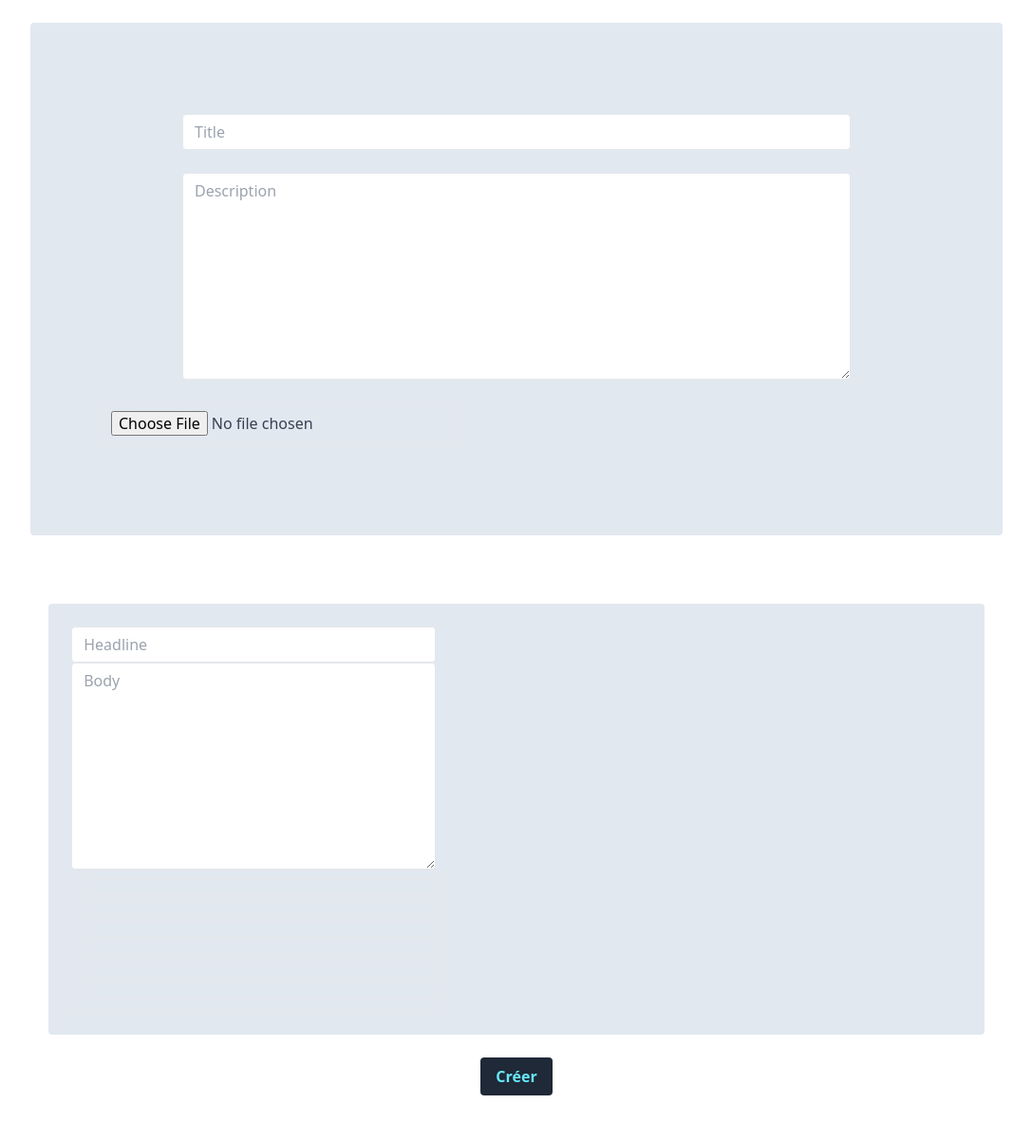
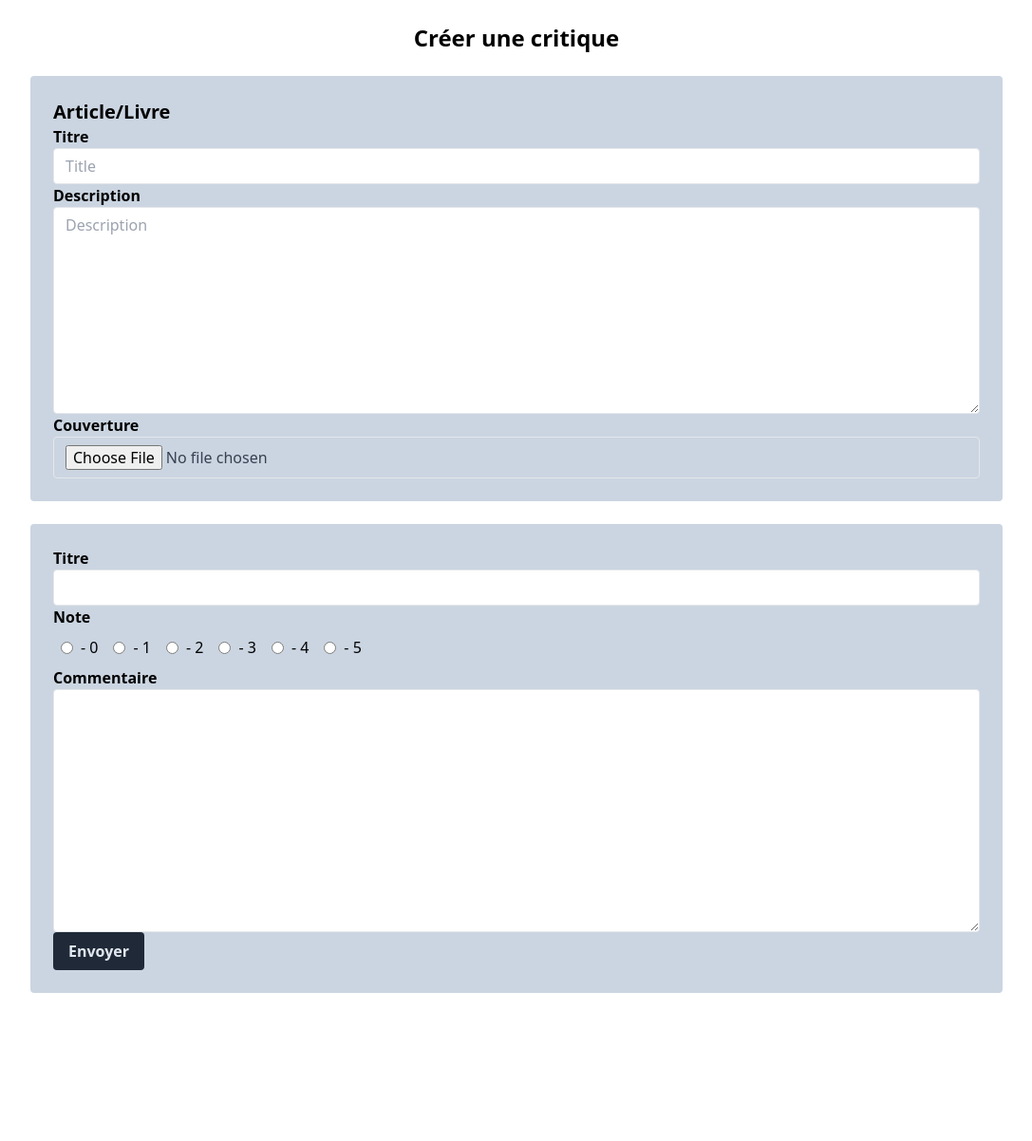
Before and after one commit to CuteSlime/P9_Developpez_une_application_Web_en_utilisant_Django, a Django app: page /review/ticket_review/new/ in a window 1280 px wide; the page is wider, and only the part inside the window is pictured. Shown: the part 64-1266 px from the top of that part at 95% size, without its empty margins (96-1183 px from the left). After the commit the page ends 1110 px from the top of that part, so only its background shows below. Run offline with Django 5.2, Linux system fonts and the light colour scheme; the visitor is signed in with stand-in values (Sample User, id 1); some libraries are stand-ins or nearby versions.

Commit message:
update review for checkbox

```diff
--- a/LITRevu/templates/review/review_new.html
+++ b/LITRevu/templates/review/review_new.html
@@ -5,7 +5,10 @@
 
 
 {% block content %}
-<div class="bg-slate-200 rounded mx-auto w-4/5 p-6 mt-6">
+<h1 class=" text-3xl flex justify-center m-auto">Créer une critique</h1>
+<div class="bg-slate-300 rounded mx-auto w-4/5 p-6 mt-6">
+    <h2>Vous êtes en train de poster en réponse à</h2>
+    <div class="bg-slate-100 rounded mx-auto w-4/5 p-6 mt-6">
         <div class="flex justify-between">
             <span>{{ ticket.user }} à demandé une critique</span><span>{{ ticket.time_created }}</span>
         </div>
@@ -20,6 +23,7 @@
         {% endif %}
         <br>
 
+    </div>
 </div>
 <br>
 <div class="bg-slate-200 rounded mx-auto w-4/5 p-6 mt-6">
--- a/LITRevu/templates/review/ticket_review_new.html
+++ b/LITRevu/templates/review/ticket_review_new.html
@@ -6,53 +6,58 @@
 
 {% block content %}
 
-
+<h1 class="flex justify-center text-2xl font-semibold">Créer une critique</h1>
     <form action="" method="post">{% csrf_token %}
-    <div class="bg-slate-200 rounded mx-auto w-4/5 p-6 my-6">
+    <div class="bg-slate-300 rounded mx-auto w-4/5 p-6 my-6">
+    <h2 class="flex justify-start text-xl font-semibold">Article/Livre</h2>
         {% if form.non_field_errors %}
             {{ form.non_field_errors }}
         {% endif %}
 
-        <div class="text-center mx-auto  p-6 my-6">
-            <div class="flex justify-center m-6">
+
+            <div class="flex flex-col w-full ">
                 {{ form.title.errors }}
-                <label for="{{ form.title.id_for_label }}"></label>
-                {% render_field form.title class="appearance-none border rounded w-4/5 py-2 px-3 text-gray-700 leading-tight focus:outline-none focus:shadow-outline" placeholder=form.title.label %}
+                <label for="{{ form.title.id_for_label }}" class="font-semibold">Titre</label>
+                {% render_field form.title class="appearance-none border rounded  py-2 px-3 text-gray-700 leading-tight focus:outline-none focus:shadow-outline" placeholder=form.title.label %}
             </div>
-            <div class="flex justify-center m-6">
+            <div class="flex flex-col w-full ">
                 {{ form.description.errors }}
-                <label for="{{ form.description.id_for_label }}"></label>
-                {% render_field form.description class="appearance-none border rounded w-4/5 py-2 px-3 text-gray-700 leading-tight focus:outline-none focus:shadow-outline" placeholder=form.description.label %}
+                <label for="{{ form.description.id_for_label }}" class="font-semibold">Description</label>
+                {% render_field form.description class="appearance-none border rounded py-2 px-3 text-gray-700 leading-tight focus:outline-none focus:shadow-outline" placeholder=form.description.label %}
             </div>
-            <div class="flex justify-start m-6">
+            <div class="flex flex-col w-full ">
                 {{ form.image.errors }}
-                <label for="{{ form.image.id_for_label }}"></label>
-                {% render_field form.image class="appearance-none border rounded w-96 py-2 px-3 text-gray-700 leading-tight focus:outline-none focus:shadow-outline" placeholder=form.image.label %}
+                <label for="{{ form.image.id_for_label }}" class="font-semibold">Couverture</label>
+                {% render_field form.image class="appearance-none border rounded  py-2 px-3 text-gray-700 leading-tight focus:outline-none focus:shadow-outline" placeholder=form.image.label %}
             </div>
+
     </div>
-    </div>
-        <div class="text-center mx-auto  p-6 my-6">
-            <div class="bg-slate-200 rounded mx-auto w-4/5 p-6 my-6">
+    <div class="bg-slate-300 rounded mx-auto w-4/5 p-6 mt-6">
         {% if review.non_field_errors %}
             {{ review.non_field_errors }}
         {% endif %}
-                <div class="flex flex-col">
+        <div class="flex flex-col w-full ">
             {{ review.headline.errors }}
-                    <label for="{{ review.headline.id_for_label }}"></label>
-                    {% render_field review.headline class="appearance-none border rounded w-96 py-2 px-3 text-gray-700 leading-tight focus:outline-none focus:shadow-outline" placeholder=review.headline.label %}
+            <label for="{{ review.headline.id_for_label }}" class="font-semibold">Titre</label>
+            {% render_field review.headline class="appearance-none border rounded py-2 px-3 text-gray-700 leading-tight focus:outline-none focus:shadow-outline" placeholder=form.headline.label %}
         </div>
-                <div class="flex flex-col">
+        <fieldset class="flex">
+            {{ review.rating.errors }}
+            <legend class="font-semibold">Note</legend>
+            {% for choice in review.rating.field.choices %}
+            <label class="inline-flex items-center m-2">
+                <input type="radio" class="review-radio text-indigo-600" name="{{ review.rating.html_name }}" value="{{ choice.0 }}" {% if form.rating.value == choice.0 %}checked{% endif %}>
+                <span class="ml-2">  - {{choice.0 }}</span>
+            </label>
+            {% endfor %}
+        </fieldset>
+        <div class="flex flex-col w-full">
             {{ review.body.errors }}
-                    <label for="{{ review.body.id_for_label }}"></label>
-                    {% render_field review.body class="appearance-none border rounded w-96 py-2 px-3 text-gray-700 leading-tight focus:outline-none focus:shadow-outline" placeholder=review.body.label %}
+            <label for="{{ review.body.id_for_label }}" class="font-semibold">Commentaire</label>
+            {% render_field review.body class="appearance-none border rounded h-64 py-2 px-3 text-gray-700 leading-tight focus:outline-none focus:shadow-outline" placeholder=form.body.label %}
         </div>
-                <div class="flex flex-col">
-                    {{ review.rating.errors }}
-                    <label for="{{ review.rating.id_for_label }}"></label>
-                    {% render_field review.rating class="appearance-none border rounded w-96 py-2 px-3 text-gray-700 leading-tight focus:outline-none focus:shadow-outline" placeholder=review.rating.label %}
-                </div>
-            </div>
-            <button class="bg-gray-800 hover:bg-gray-700 text-cyan-300 font-bold py-2 px-4 w-auto rounded focus:outline-none focus:shadow-outline" type="submit">Créer</button>
+
+        <button class="bg-gray-800 hover:bg-gray-700 text-slate-200 hover:text-cyan-300 font-bold py-2 px-4 w-auto rounded focus:outline-none focus:shadow-outline" type="submit">Envoyer</button>
     </div>
     </form>
 
```
Also changed, not shown: LITRevu/templates/review/review_update.html (+9 -4 lines). Lines whose indentation alone changed are shown as unchanged.
